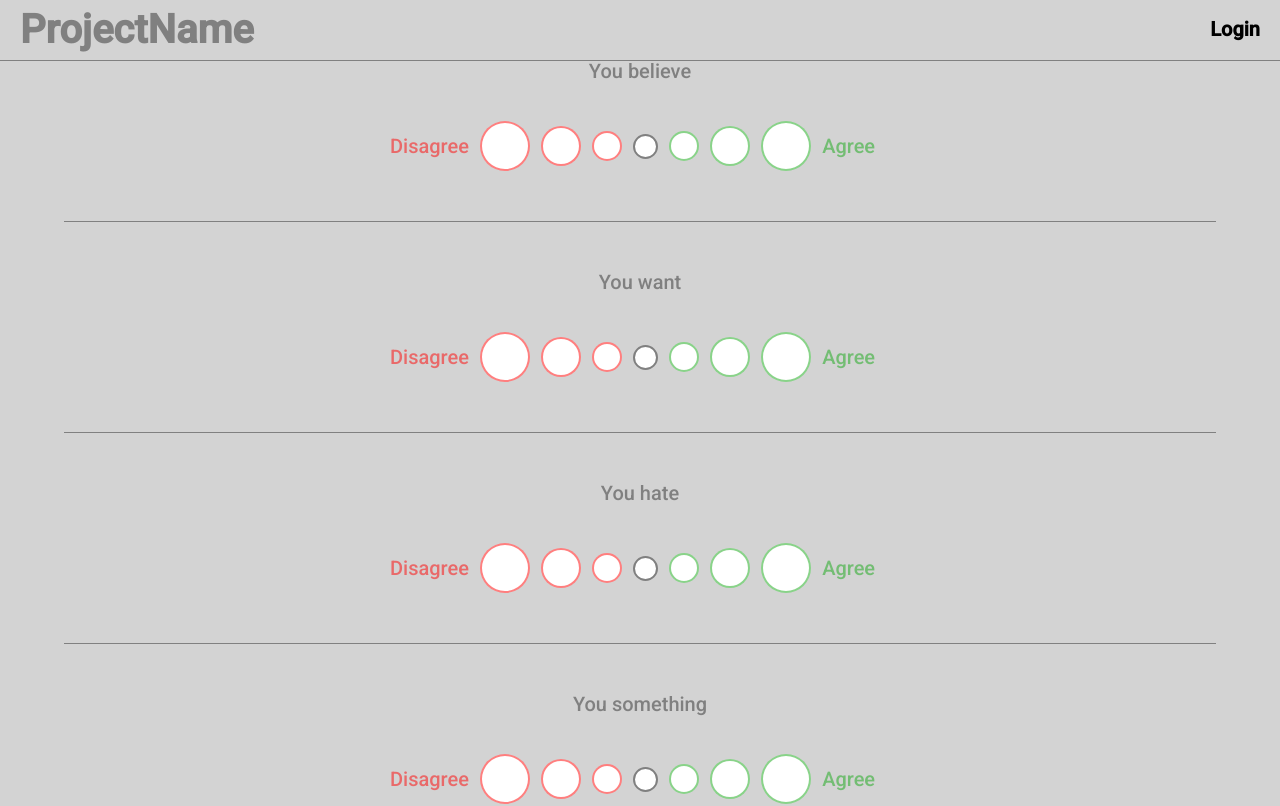
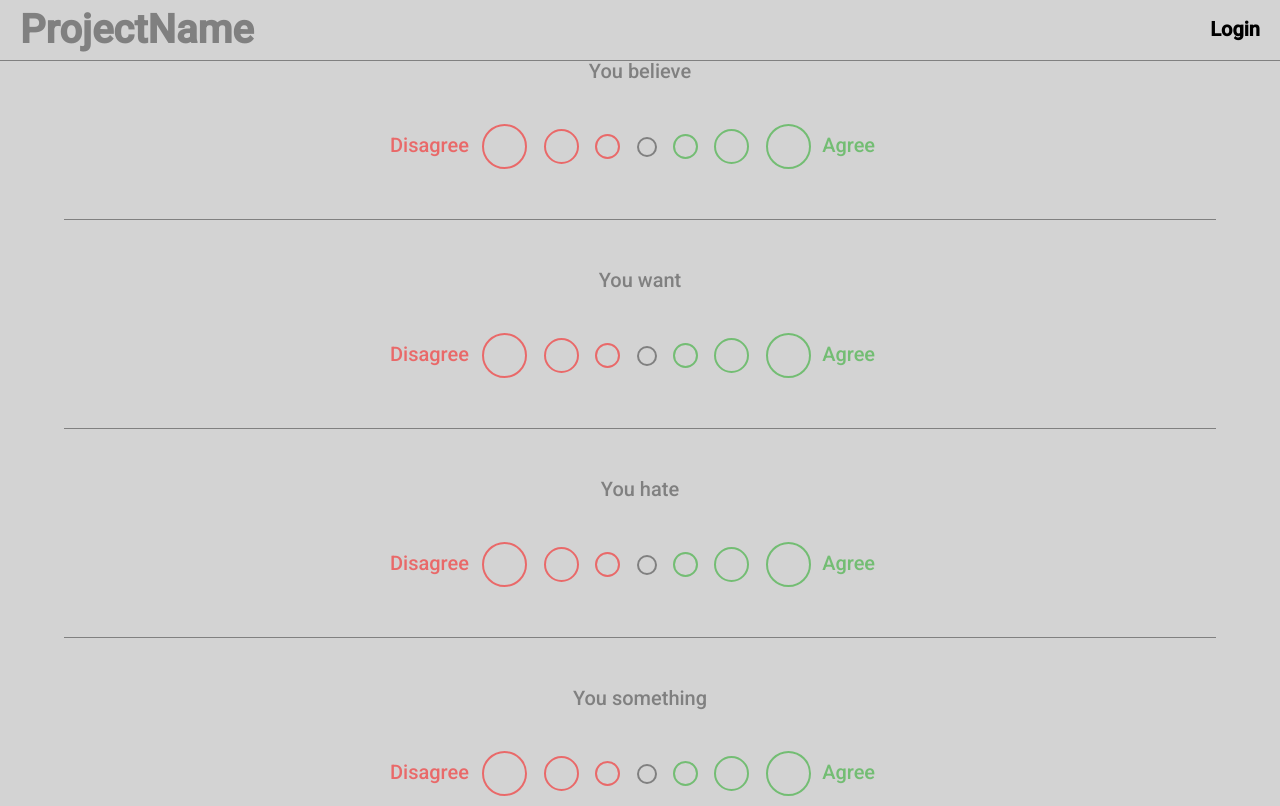
Before and after one commit to andycai789/Need-A-Fifth, an Angular app in the folder client/: page /values in a window 1280 px wide. Shown: the top 806 px of the page. Built offline with nearby package versions, Linux system fonts and the light colour scheme.

Commit message:
Implemented radio input

```diff
--- a/client/src/app/components/user-value/user-value.component.css
+++ b/client/src/app/components/user-value/user-value.component.css
@@ -18,7 +18,7 @@
     font-weight: 500;
 }
 
-.opinion-spectrum {
+.opinion {
     display: flex;
     justify-content: space-between;
     align-items: center;
@@ -26,56 +26,63 @@
     margin: auto;
 }
 
-.opinion-spectrum button {
-    width: 25px;
-    height: 25px;
-    outline-style: initial;
-    border-radius: 100px;
-    cursor: pointer;
-    background-color: white;
+.opinion input {
+    -webkit-appearance: none;
+    -moz-appearance: none;
+    appearance: none;
+
+    border-radius: 50%;
+    width: 20px;
+    height: 20px;
+
     border: 2px solid grey;
 }
 
-.opinion-spectrum button.agree {
-    border-color: var(--green-color);
+.opinion input.small {
+    width: 25px;
+    height: 25px;
 }
 
-.opinion-spectrum button.disagree {
-    border-color: var(--red-color);
+.opinion input.medium {
+    width: 35px;
+    height: 35px;
 }
 
-.opinion-spectrum button:hover {
-    background-color: lightslategray;
+.opinion input.large {
+    width: 45px;
+    height: 45px;
 }
 
-.opinion-spectrum button.agree:hover {
+.opinion input:checked {
+    background-color: gray;
+}
+
+.opinion input.agree:checked {
     background-color: var(--green-color);
 }
 
-.opinion-spectrum button.disagree:hover {
+.opinion input.disagree:checked {
     background-color: var(--red-color);
 }
 
-.opinion-spectrum .small {
-    width: 30px;
-    height: 30px;
+.opinion input.agree {
+    border: 2px solid var(--green-color)
 }
 
-.opinion-spectrum .medium {
-    width: 40px;
-    height: 40px;
+.opinion input.disagree {
+    border: 2px solid var(--red-color)
 }
 
-.opinion-spectrum .large {
-    width: 50px;
-    height: 50px;
+.opinion input:hover {
+    background-color: gray;
 }
 
-.opinion-label {
-    display: flex;
-    justify-content: space-between;
-    max-width: 500px;
-    margin: auto;
+.opinion input.agree:hover {
+    background-color: var(--green-color);
+}
+
+.opinion input.disagree:hover {
+    background-color: var(--red-color);
 }
 
 .divider {
--- a/client/src/app/components/user-value/user-value.component.html
+++ b/client/src/app/components/user-value/user-value.component.html
@@ -1,17 +1,18 @@
 <div class="statement"> {{statement}}</div>
 
-<div class="opinion-spectrum">
+<div class="opinion">
     <span class="disagree-text">Disagree</span>
-    <button (click)="test()" class="large disagree"> </button>
-    <button class="medium disagree"> </button>
-    <button class="small disagree"> </button>
-    <button> </button>
-    <button class="small agree"> </button>
-    <button class="medium agree"> </button>
-    <button class="large agree"> </button>
+
+    <input class="disagree large" type="radio" name={{name}}>
+    <input class="disagree medium" type="radio" name={{name}}>
+    <input class="disagree small" type="radio" name={{name}}>
+    <input type="radio" name={{name}}>
+    <input class="agree small" type="radio" name={{name}}>
+    <input class="agree medium" type="radio" name={{name}}>
+    <input class="agree large" type="radio" name={{name}}>
+
     <span class="agree-text">Agree&nbsp;&nbsp;&nbsp;</span>
 </div>
 
 
-<div class="divider">
-</div>
+<div class="divider"></div>
--- a/client/src/app/components/user-value/user-value.component.ts
+++ b/client/src/app/components/user-value/user-value.component.ts
@@ -9,9 +9,14 @@ export class UserValueComponent implements OnInit {
 
   @Input() statement? : string;
 
+
+  name: string = "first";
+
   constructor() { }
 
   ngOnInit(): void {
+
+
   }
 
   test(): void {
```
